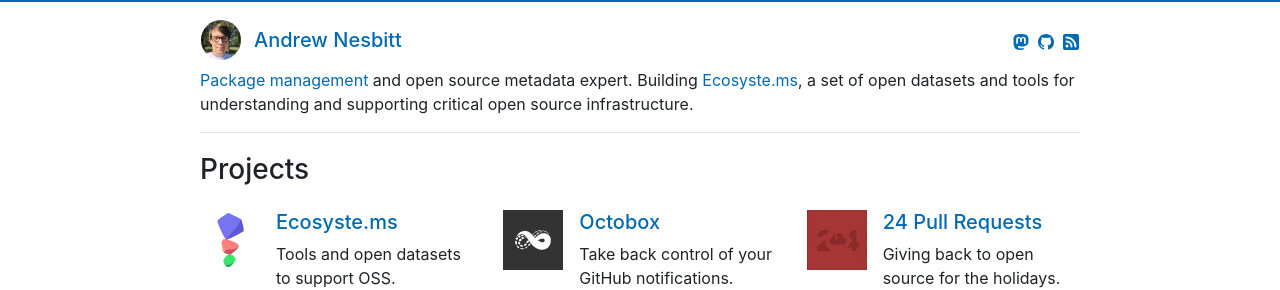
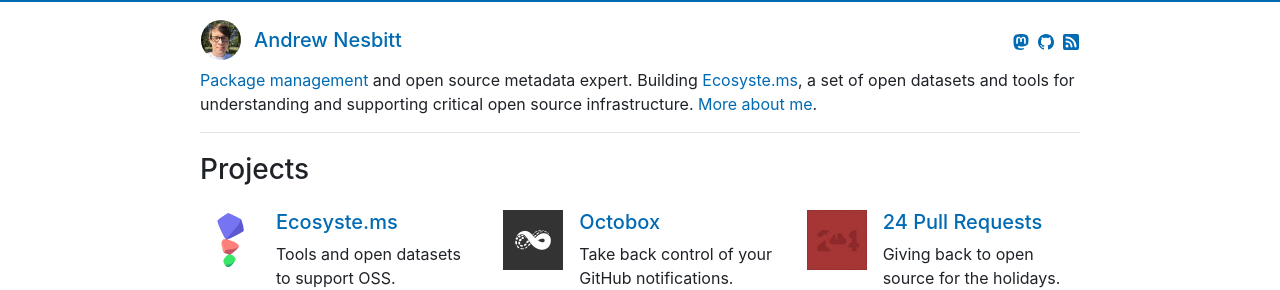
Before and after one commit to andrew/nesbitt.io, a Jekyll site: the page built from index.md, in a window 1280 px wide and 900 px high. Shown: the top 290 px of the window. Built offline with Jekyll 4.4.1, drawn with Linux system fonts in a browser that asks for light colours.

Commit message:
Add link to About page in home layout

```diff
--- a/_data/stats.json
+++ b/_data/stats.json
@@ -1,5 +1,5 @@
 {
-  "generated_at": "2026-01-14T13:18:03Z",
+  "generated_at": "2026-01-14T13:18:55Z",
   "total_posts": 50,
   "total_words": 60263,
   "reading_minutes": 302,
--- a/_layouts/home.html
+++ b/_layouts/home.html
@@ -5,7 +5,7 @@
 
 <div class="row">
   <div class="col-12">
-    <a href="/package-managers/">Package management</a> and open source metadata expert. Building <a href="https://ecosyste.ms">Ecosyste.ms</a>, a set of open datasets and tools for understanding and supporting critical open source infrastructure.
+    <a href="/package-managers/">Package management</a> and open source metadata expert. Building <a href="https://ecosyste.ms">Ecosyste.ms</a>, a set of open datasets and tools for understanding and supporting critical open source infrastructure. <a href="/about/">More about me</a>.
   </div>
 </div>
 <hr>
```
